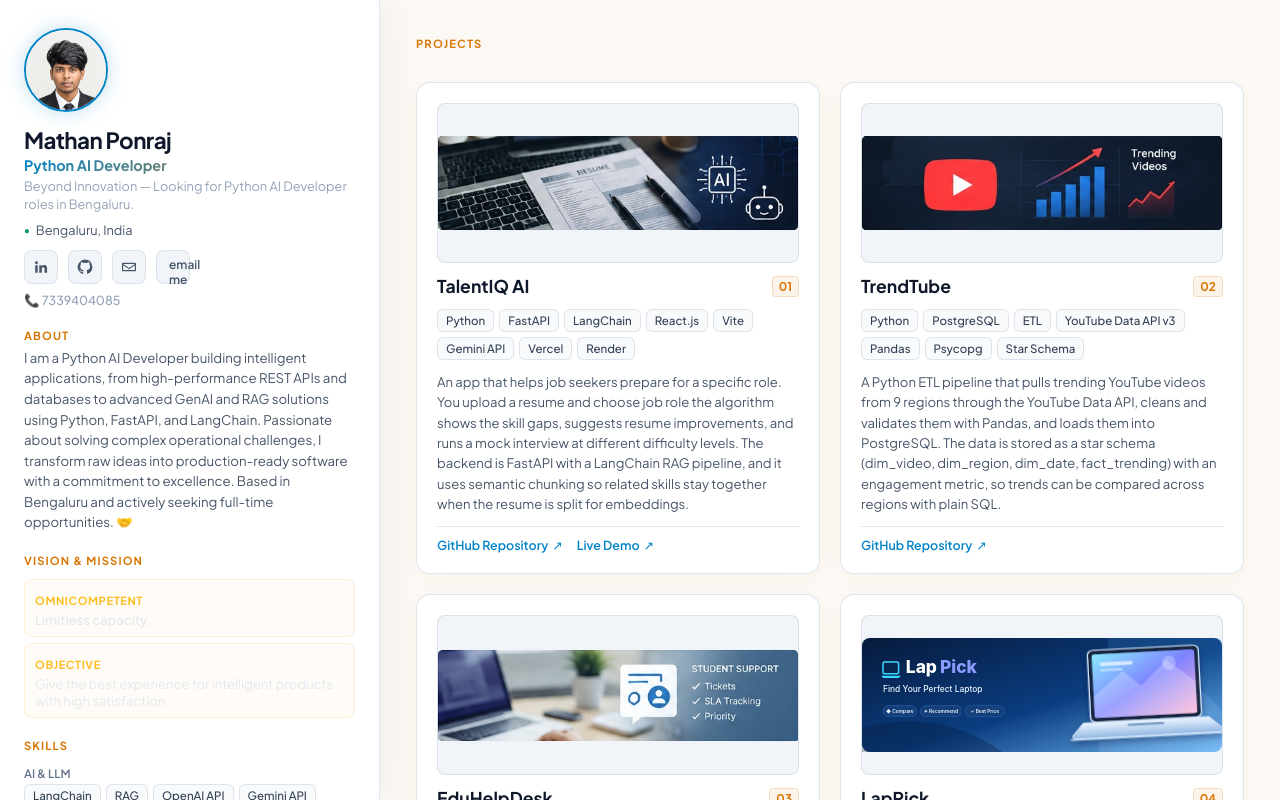
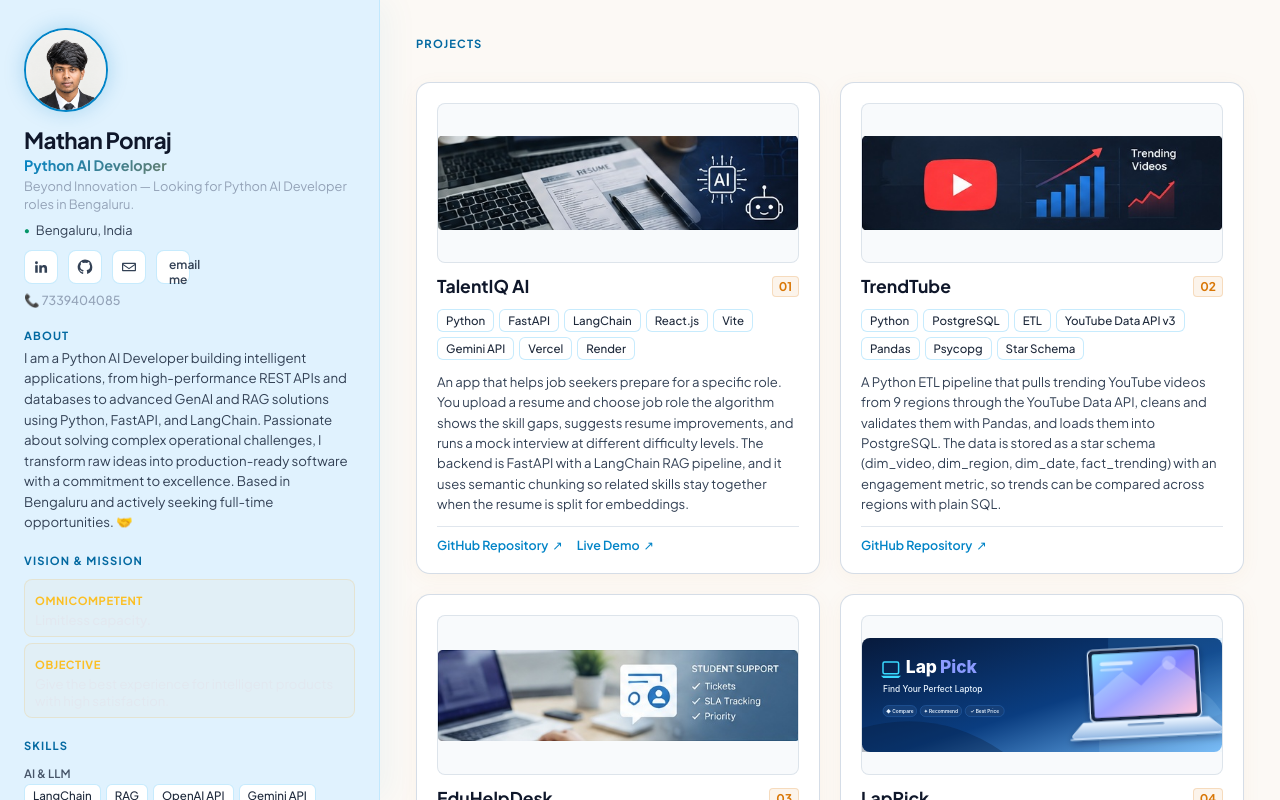
Before and after one commit to mathan-ponraj/mathan_portfolio, a React (Vite) app: page / in a window 1280 px wide. Shown: the top 800 px of the page. Built offline with nearby package versions, Linux system fonts and the light colour scheme.

Commit message:
Refactor CSS variables and update styles for sidebar

```diff
--- a/src/App.css
+++ b/src/App.css
@@ -1,14 +1,14 @@
 @import url('https://fonts.googleapis.com/css2?family=Plus+Jakarta+Sans:wght@400;500;600;700&display=swap');
 
 :root {
-  --bg-color: #fcf9f5;          /* Warm golden-white / cream background */
-  --panel-bg: #fff;          /* Clean white sidebar & card panels */
-  --card-bg: #f5f0ea;           /* Soft warm tinted card surface */
-  --border-color: rgba(203, 213, 225, 0.6); /* Soft subtle border */
-  --border-hover: rgba(2, 132, 199, 0.5);   /* Vibrant blue accent border */
+  --bg-color: #fcf9f5;          /* Warm golden-white background for main content */
+  --panel-bg: #e0f2fe;          /* Crisp light blue for the left sidebar */
+  --card-bg: #ffffff;           /* Clean white for project cards */
+  --border-color: rgba(186, 230, 253, 0.8); /* Soft light-blue border tint */
+  --border-hover: rgba(2, 132, 199, 0.5);   /* Vibrant blue accent border on hover */
   --accent-glow: rgba(2, 132, 199, 0.12);
   --text-main: #0f172a;         /* Deep rich dark text for high readability */
-  --text-muted: #475569;        /* Balanced medium-dark gray text */
+  --text-muted: #334155;        /* Balanced medium-dark gray text */
 }
 
 * {
@@ -34,7 +34,7 @@ body {
   perspective: 1200px;
 }
 
-/* Sidebar / Left Column */
+/* Sidebar / Left Column (Light Blue Theme) */
 .sidebar {
   width: 380px;
   background: var(--panel-bg);
@@ -48,14 +48,14 @@ body {
   height: 100vh;
   overflow-y: auto;
   z-index: 10;
-  box-shadow: 10px 0 30px rgba(0, 0, 0, 0.04);
+  box-shadow: 10px 0 30px rgba(2, 132, 199, 0.05);
 }
 
 .sidebar::-webkit-scrollbar {
   width: 4px;
 }
 .sidebar::-webkit-scrollbar-thumb {
-  background: rgba(0, 0, 0, 0.15);
+  background: rgba(2, 132, 199, 0.2);
   border-radius: 4px;
 }
 
@@ -134,7 +134,7 @@ body {
   width: 34px;
   height: 34px;
   border-radius: 8px;
-  background: #f1f5f9;
+  background: #ffffff;
   border: 1px solid var(--border-color);
   display: grid;
   place-items: center;
@@ -158,8 +158,8 @@ body {
 
 .email-pill {
   padding: 6px 12px;
-  background: rgba(2, 132, 199, 0.08);
-  border: 1px solid rgba(2, 132, 199, 0.2);
+  background: rgba(2, 132, 199, 0.1);
+  border: 1px solid rgba(2, 132, 199, 0.25);
   color: #0369a1;
   font-size: 0.75rem;
   font-weight: 600;
@@ -185,7 +185,7 @@ body {
   font-weight: 700;
   text-transform: uppercase;
   letter-spacing: 0.1em;
-  color: #d97706; /* Warm golden header */
+  color: #0369a1; /* Deep blue header for light sidebar */
 }
 
 .about-copy {
@@ -196,7 +196,7 @@ body {
 
 .muted-line {
   font-size: 0.72rem;
-  color: #64748b;
+  color: #475569;
   margin-top: 8px;
   margin-bottom: 3px;
   font-weight: 600;
@@ -212,21 +212,21 @@ body {
 .tag {
   font-size: 0.72rem;
   padding: 3px 8px;
-  background: #f8fafc;
+  background: #ffffff;
   border: 1px solid var(--border-color);
   border-radius: 6px;
-  color: #334155;
+  color: #1e293b;
   font-weight: 500;
   transition: all 0.2s ease;
 }
 .tag:hover {
   border-color: #0284c7;
-  background: rgba(2, 132, 199, 0.08);
+  background: rgba(2, 132, 199, 0.12);
   color: #0369a1;
   transform: translateY(-2px);
 }
 
-/* 3D Compact Project Cards with Warm Golden-White Surface */
+/* 3D Compact Project Cards */
 .projects-grid {
   display: grid;
   grid-template-columns: repeat(auto-fit, minmax(320px, 1fr));
@@ -234,8 +234,8 @@ body {
 }
 
 .project-card {
-  background: var(--panel-bg);
-  border: 1px solid var(--border-color);
+  background: var(--card-bg);
+  border: 1px solid rgba(203, 213, 225, 0.8);
   border-radius: 14px;
   padding: 20px;
   display: flex;
@@ -244,7 +244,7 @@ body {
   position: relative;
   transform-style: preserve-3d;
   transition: all 0.4s cubic-bezier(0.16, 1, 0.3, 1);
-  box-shadow: 0 4px 20px rgba(217, 119, 6, 0.06);
+  box-shadow: 0 4px 20px rgba(217, 119, 6, 0.05);
 }
 
 .project-card:hover {
@@ -259,8 +259,8 @@ body {
   border-radius: 8px;
   overflow: hidden;
   position: relative;
-  border: 1px solid var(--border-color);
-  background: #f1f5f9;
+  border: 1px solid rgba(203, 213, 225, 0.6);
+  background: #f8fafc;
   display: flex;
   align-items: center;
   justify-content: center;
@@ -306,7 +306,7 @@ body {
   gap: 14px;
   margin-top: auto;
   padding-top: 10px;
-  border-top: 1px solid var(--border-color);
+  border-top: 1px solid rgba(203, 213, 225, 0.6);
 }
 
 .project-links a {
@@ -349,8 +349,8 @@ body {
   display: flex;
   align-items: center;
   gap: 12px;
-  background: rgba(5, 150, 105, 0.06);
-  border: 1px solid rgba(5, 150, 105, 0.2);
+  background: rgba(5, 150, 105, 0.08);
+  border: 1px solid rgba(5, 150, 105, 0.25);
   padding: 10px 14px;
   border-radius: 10px;
   margin-top: auto;
@@ -390,7 +390,7 @@ body {
   font-size: 0.78rem;
   color: var(--text-muted);
   padding: 16px 0;
-  border-top: 1px solid var(--border-color);
+  border-top: 1px solid rgba(203, 213, 225, 0.6);
 }
 
 /* Responsive breakpoint */
```
